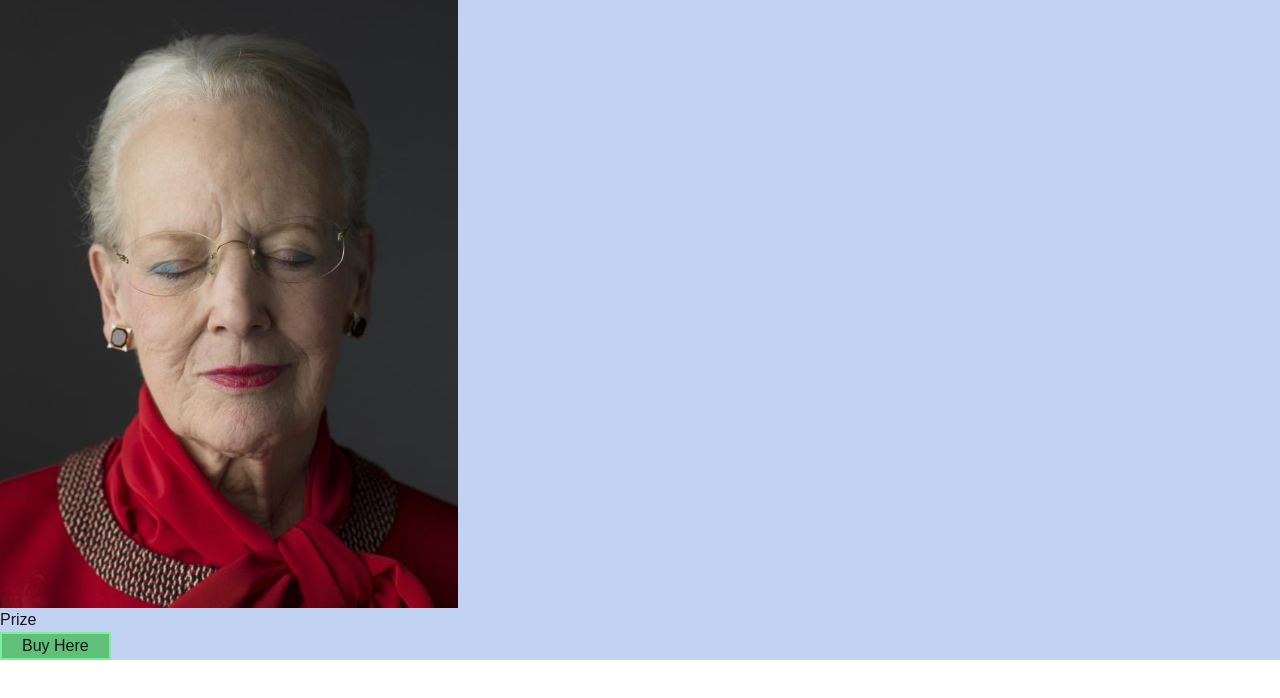
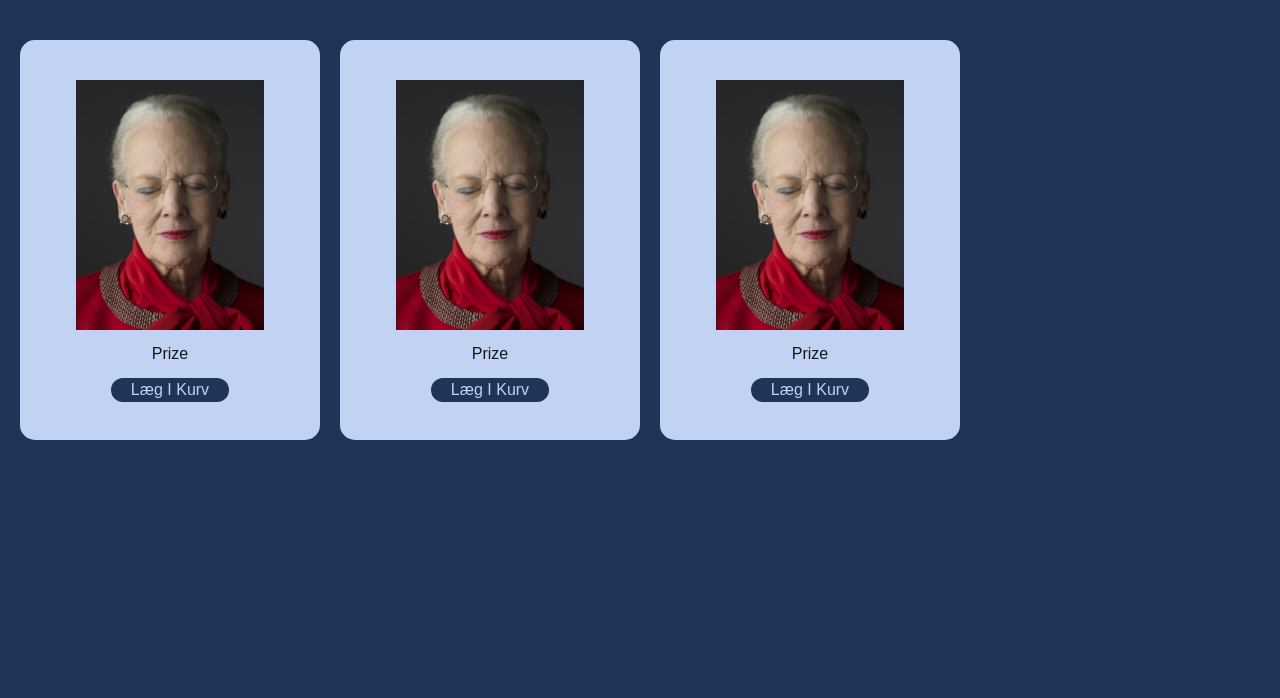
Before and after one commit to AlberteViendahl/simpleside, a Next.js app: page / in a window 1280 px wide. Shown: the top 698 px of the page. Built offline with nearby package versions, Linux system fonts and the light colour scheme.

Commit message:
card og single as cat

```diff
--- a/src/app/page.js
+++ b/src/app/page.js
@@ -1,11 +1,12 @@
 import Buybnt from "@/components/Buybnt";
 import Card from "@/components/Card";
+import Singleview from "@/components/Singleview";
 import Image from "next/image";
 
 export default function Home() {
   return (
-    <div className="bg-background">
-      <Card />
+    <div className="bg-background min-h-screen">
+      <Singleview />
     </div>
   );
 }
--- a/src/components/Buybnt.jsx
+++ b/src/components/Buybnt.jsx
@@ -1,8 +1,8 @@
 const Buybnt = () => {
   return (
     <div>
-      <button className="border-2 rounded-15 border-lightgreen bg-darkgreen pr-5 pl-5">
-        Buy Here
+      <button className=" rounded-15  bg-background text-lightblue pr-5 pl-5 hover:bg-lightgreen hover:text-black">
+        Læg I Kurv
       </button>
     </div>
   );
--- a/src/components/Card.jsx
+++ b/src/components/Card.jsx
@@ -2,10 +2,15 @@ import Buybnt from "./Buybnt";
 
 const Card = () => {
   return (
-    <div>
-      <img className="" src="/img/smil.png" alt="" />
-      <p>Prize</p>
-      <Buybnt />
+    <div className="bg-lightblue w-300 h-400 rounded-15 mt-10 ml-5">
+      <div className=" flex justify-center items-center pt-5 mt-5 rounded-15">
+        <img className="h-250" src="/img/smil.png" alt="" />
+      </div>
+
+      <p className="flex justify-center pt-3 pb-3 ">Prize</p>
+      <div className="flex justify-center">
+        <Buybnt />
+      </div>
     </div>
   );
 };
--- a/src/components/Singleview.jsx
+++ b/src/components/Singleview.jsx
@@ -0,0 +1,13 @@
+import Card from "./Card";
+
+const Singleview = () => {
+  return (
+    <section className="grid grid-cols-4">
+      <Card />
+      <Card />
+      <Card />
+    </section>
+  );
+};
+
+export default Singleview;
--- a/tailwind.config.js
+++ b/tailwind.config.js
@@ -8,11 +8,23 @@ module.exports = {
   theme: {
     extend: {
       colors: {
-        background: "#C2D2F2",
-        lightblue: "#203359",
+        lightblue: "#C2D2F2",
+        background: "#203359",
         blackish: "#0A1626",
         lightgreen: "#79F297",
         darkgreen: "#60BF78",
+      },
+      height: {
+        150: "150px",
+        250: "250px",
+        400: "400px",
+      },
+      width: {
+        250: "250px",
+        300: "300px",
+      },
+      borderRadius: {
+        15: "15px",
       },
     },
   },
```
